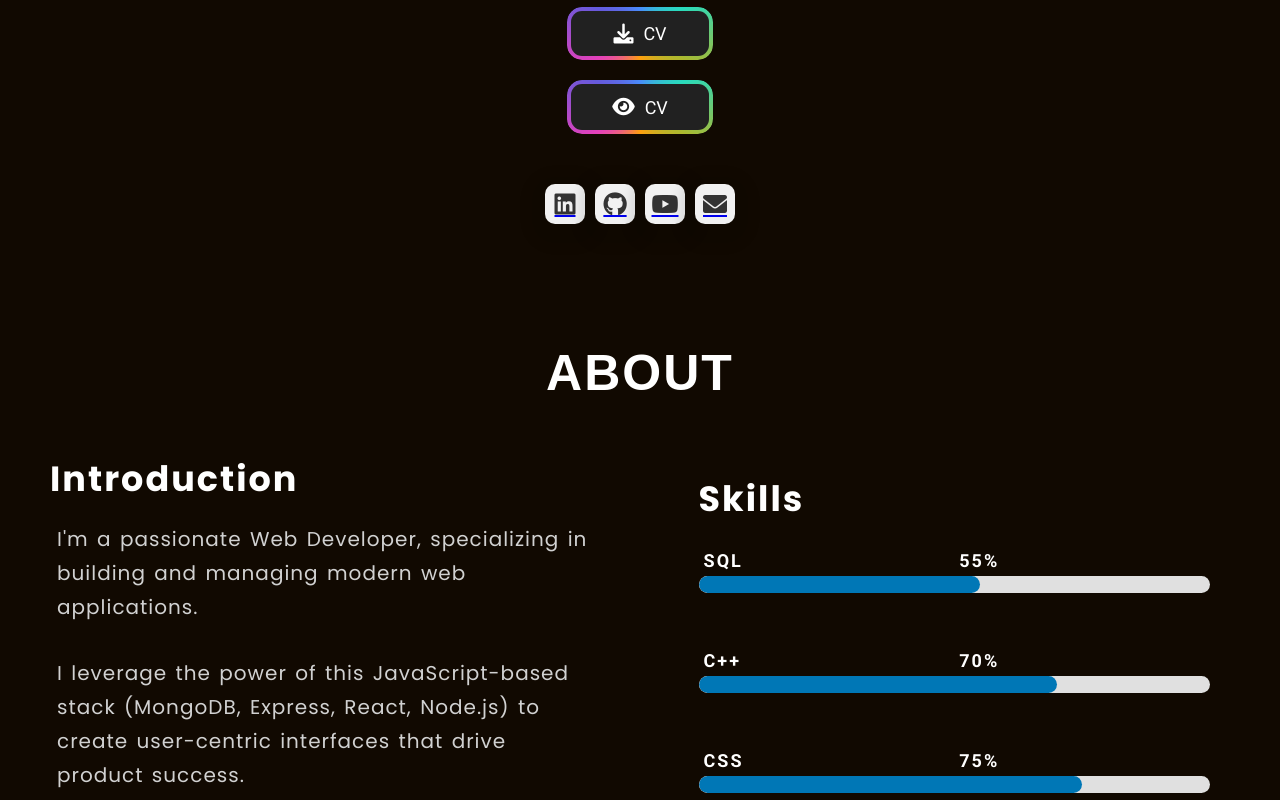
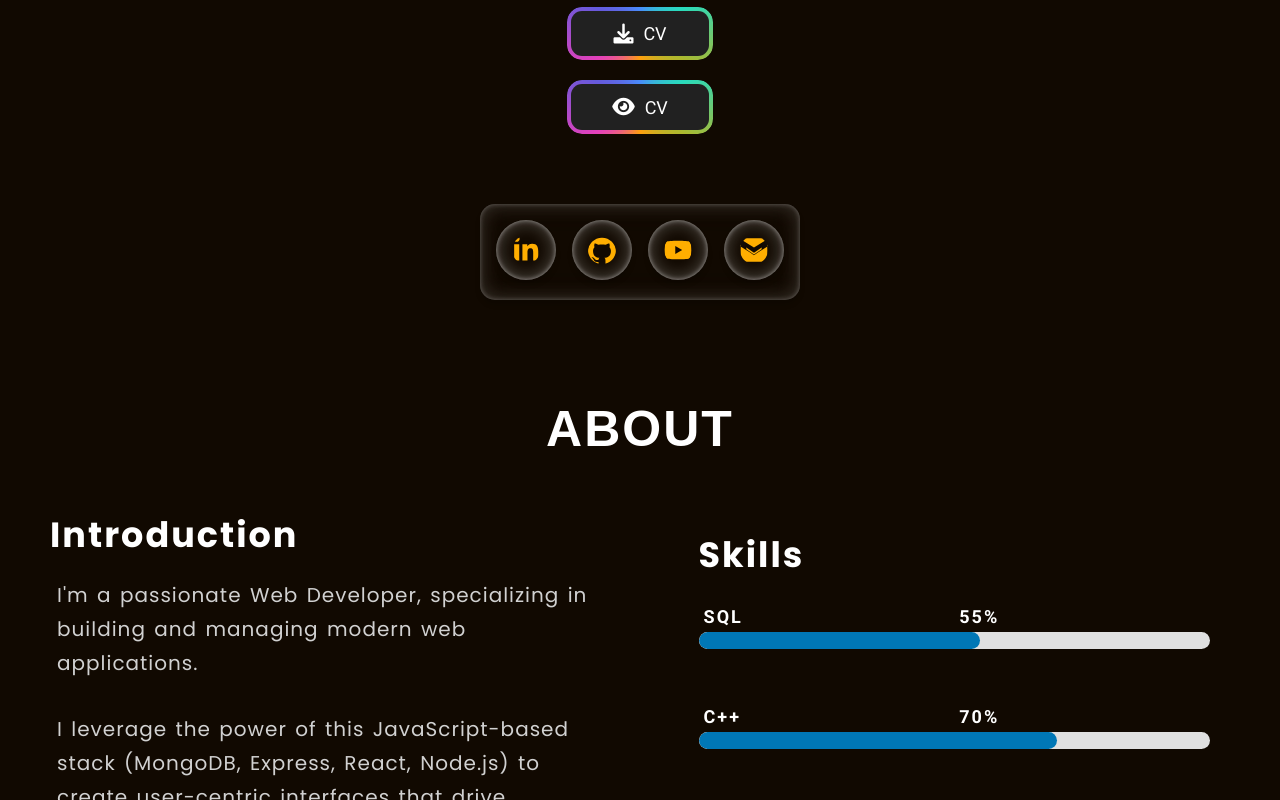
Before and after one commit to MahrAbrarThind/mahr_abrar_portfolio, a React (Create React App) app: page / in a window 1280 px wide. Shown: the part 778-1578 px from the top of the page. Built offline with nearby package versions, Linux system fonts and the light colour scheme.

Commit message:
Updated Social Media Bar

```diff
--- a/src/CSS/home.css
+++ b/src/CSS/home.css
@@ -5,6 +5,7 @@
   align-items: center;
   justify-content: center;
   gap: 200px;
+  padding: 0px 30px;
   padding-top: 70px;
   height: 100vh;
   color: white;
@@ -216,7 +217,127 @@
   }
 }
 
-.socialMediaBar {
+
+
+
+
+.card {
+  max-width: fit-content;
+  border-radius: 15px;
+  display: flex;
+  flex-direction: column;
+  align-content: center;
+  justify-content: center;
+  gap: 2rem;
+  backdrop-filter: blur(15px);
+  box-shadow: inset 0 0 20px rgba(255, 255, 255, 0.192),
+    inset 0 0 5px rgba(255, 255, 255, 0.274), 0 5px 5px rgba(0, 0, 0, 0.164);
+  transition: 0.5s;
+}
+
+.card:hover {
+  animation: ease-out 5s;
+  background: rgba(173, 173, 173, 0.05);
+}
+
+.card ul {
+  padding: 1rem;
+  display: flex;
+  flex-direction: column;
+  list-style: none;
+  gap: 1rem;
+  align-items: center;
+  justify-content: center;
+  align-content: center;
+  flex-wrap: wrap;
+}
+
+.card ul li {
+  cursor: pointer;
+}
+
+.svg {
+  transition: all 0.3s;
+  /* if you find some problems change w - h : 30px*/
+  padding: 1rem;
+  height: 60px;
+  width: 60px;
+  border-radius: 100%;
+  color: rgb(255, 174, 0);
+  fill: currentColor;
+  box-shadow: inset 0 0 20px rgba(255, 255, 255, 0.3),
+    inset 0 0 5px rgba(255, 255, 255, 0.5), 0 5px 5px rgba(0, 0, 0, 0.164);
+}
+
+.text {
+  opacity: 0;
+  border-radius: 5px;
+  padding: 5px;
+  transition: all 0.3s;
+  color: rgb(255, 174, 0);
+  background-color: rgba(255, 255, 255, 0.3);
+  position: absolute;
+  z-index: 9999;
+  box-shadow: -5px 0 1px rgba(153, 153, 153, 0.2),
+    -10px 0 1px rgba(153, 153, 153, 0.2),
+    inset 0 0 20px rgba(255, 255, 255, 0.3),
+    inset 0 0 5px rgba(255, 255, 255, 0.5), 0 5px 5px rgba(0, 0, 0, 0.082);
+}
+
+/*isometric prooyection*/
+.iso-pro {
+  transition: 0.5s;
+}
+.iso-pro:hover a > .svg {
+  transform: translate(15px, -15px);
+  border-radius: 100%;
+}
+
+.iso-pro:hover .text {
+  opacity: 1;
+  transform: translate(25px, -2px) skew(-5deg);
+}
+
+.iso-pro:hover .svg {
+  transform: translate(5px, -5px);
+}
+
+.iso-pro span {
+  opacity: 0;
+  position: absolute;
+  color: #fafcff;
+  border-color: #e7e8e9;
+  box-shadow: inset 0 0 20px rgba(255, 255, 255, 0.3),
+    inset 0 0 5px rgba(255, 255, 255, 0.5), 0 5px 5px rgba(0, 0, 0, 0.164);
+  border-radius: 50%;
+  transition: all 0.3s;
+  height: 60px;
+  width: 60px;
+}
+
+.iso-pro:hover span {
+  opacity: 1;
+}
+
+.iso-pro:hover span:nth-child(1) {
+  opacity: 0.2;
+}
+
+.iso-pro:hover span:nth-child(2) {
+  opacity: 0.4;
+  transform: translate(5px, -5px);
+}
+
+.iso-pro:hover span:nth-child(3) {
+  opacity: 0.6;
+  transform: translate(10px, -10px);
+}
+
+
+
+
+
+/* .socialMediaBar {
   position: absolute;
   left: 10px;
   top: 65%;
@@ -249,7 +370,7 @@
 .socialMediaBar i {
   color: #333;
   font-size: 24px;
-}
+} */
 
 /* Responsiveness Code is here */
 @media (max-width: 1300px) {
@@ -288,7 +409,12 @@
     gap: 20px;
   }
 
-  .socialMediaBar {
+  .card ul {
+    display: flex;
+    flex-direction: row;
+  }
+
+  /* .socialMediaBar {
     position: static;
     display: flex;
     flex-direction: row;
@@ -302,7 +428,7 @@
   .socialMediaBar a {
     width: 40px;
     height: 40px;
-  }
+  } */
 
   .scroll-button {
     position: none;
--- a/src/Components/Home.jsx
+++ b/src/Components/Home.jsx
@@ -20,9 +20,63 @@ const Home = () => {
   return (
     <>
       <div id='home' className="homeContainer">
-        <div className="socialMediaBar">
+        <div class="card">
+          <ul>
+            <li class="iso-pro">
+              <span></span>
+              <span></span>
+              <span></span>
+              <a href="https://www.linkedin.com/in/abrar-hussain-aa3099293/" target='_blank'>
+                <svg viewBox="0 0 448 512" xmlns="http://www.w3.org/2000/svg" class="svg">
+                  <path d="M100.28 448H7.4V148.9h92.88zm-46.14-341C24.29 107 0 82.74 0 54.77a53.74 53.74 0 11107.48 0c0 27.97-24.29 52.23-53.34 52.23zM447.86 448h-92.68V302.4c0-34.69-.69-79.3-48.33-79.3-48.41 0-55.82 37.83-55.82 76.96V448h-92.68V148.9h89V188h1.27c12.42-23.54 42.75-48.33 87.91-48.33 94 0 111.29 61.92 111.29 142.3V448z" />
+                </svg>
+              </a>
+              <div class="text">LinkedIn</div>
+            </li>
+            <li class="iso-pro">
+              <span></span>
+              <span></span>
+              <span></span>
+              <a href="https://github.com/MahrAbrarThind" target='_blank'>
+                <svg viewBox="0 0 512 512" xmlns="http://www.w3.org/2000/svg" class="svg">
+                  <path d="M256 32C114.62 32 0 146.63 0 288c0 113.3 73.31 209.25 175.1 243.1 12.8 2.4 17.5-5.6 17.5-12.4v-44.7c-71.4 15.6-86.6-34.7-86.6-34.7-11.6-29.4-28.4-37.2-28.4-37.2-23.2-15.9 1.8-15.6 1.8-15.6 25.7 1.8 39.2 26.4 39.2 26.4 22.8 39.1 59.7 27.8 74.3 21.3 2.4-16.5 8.9-27.8 16.1-34.2-57-6.5-117-28.6-117-127.2 0-28.1 10-51 26.4-69 -2.6-6.5-11.4-32.7 2.5-68.1 0 0 21.5-6.9 70.5 26.2 20.4-5.6 42.3-8.4 64.1-8.5 21.8 .1 43.8 2.9 64.2 8.5 49-33.1 70.4-26.2 70.4-26.2 13.9 35.4 5.1 61.6 2.5 68.1 16.5 18 26.4 40.9 26.4 69 0 98.9-60.1 120.7-117.2 127 9.2 7.9 17.5 23.7 17.5 47.9v71c0 6.8 4.6 14.8 17.6 12.4C438.7 497.2 512 401.3 512 288c0-141.37-114.62-256-256-256z" />
+                </svg>
+              </a>
+              <div class="text">GitHub</div>
+            </li>
+            <li class="iso-pro">
+              <span></span>
+              <span></span>
+              <span></span>
+              <a href="https://www.youtube.com/@abrarhussain3150" target='_blank'>
+                <svg viewBox="0 0 576 512" xmlns="http://www.w3.org/2000/svg" class="svg">
+                  <path d="M549.65 124.08c-6.16-23.26-24.3-41.4-47.56-47.56C451.36 64 288 64 288 64S124.65 64 73.91 76.52C50.65 82.68 32.51 100.82 26.35 124.08 14 176.32 14 256 14 256s0 79.68 12.35 131.92c6.16 23.26 24.3 41.4 47.56 47.56C124.65 448 288 448 288 448s163.35 0 214.09-12.52c23.26-6.16 41.4-24.3 47.56-47.56C562 335.68 562 256 562 256s0-79.68-12.35-131.92zM232 338.28V173.72L374.84 256 232 338.28z" />
+                </svg>
+              </a>
+              <div class="text">YouTube</div>
+            </li>
+
+            <li class="iso-pro">
+              <span></span>
+              <span></span>
+              <span></span>
+              <a href="mailto:abrar33020@gmail.com">
+                <svg viewBox="0 0 512 512" xmlns="http://www.w3.org/2000/svg" class="svg">
+                  <path d="M502.3 190.8L327.4 303.4 255.7 352 184.6 303.3 9.7 190.8C3.6 187.2 0 181.2 0 174.6V73.9c0-9.6 10.5-15.4 18.7-10.7L255.7 211.8 493.3 63.2c8.2-4.8 18.7 1.1 18.7 10.7v100.7c0 6.7-3.6 12.6-9.7 16.2zM499.4 71.8C499.4 55.8 486.6 43 470.6 43H41.4C25.4 43 12.6 55.8 12.6 71.8V440.2C12.6 456.2 25.4 469 41.4 469H470.6C486.6 469 499.4 456.2 499.4 440.2V71.8zM256 338.7L115.6 242.6v-30.7L256 305.1 396.4 211.9v30.7L256 338.7z" />
+                </svg>
+              </a>
+              <div class="text">Mail</div>
+            </li>
+          </ul>
+        </div>
 
 
+
+
+
+
+        {/*
+        <div className="socialMediaBar">
         <a href="https://www.linkedin.com/in/abrar-hussain-aa3099293/" target="_blank" rel="noopener noreferrer">
             <i className="fa-brands fa-linkedin"></i>
           </a>
@@ -36,8 +90,7 @@ const Home = () => {
           <a href="mailto:abrar33020@gmail.com">
             <i className="fa fa-envelope"></i>
           </a>
-
-        </div>
+        </div> */}
 
         <div className="textContainer">
           <Typewriter words={helloWords} className="hello" />
```
Also changed, not shown: Portfolio LInks.txt (added).
